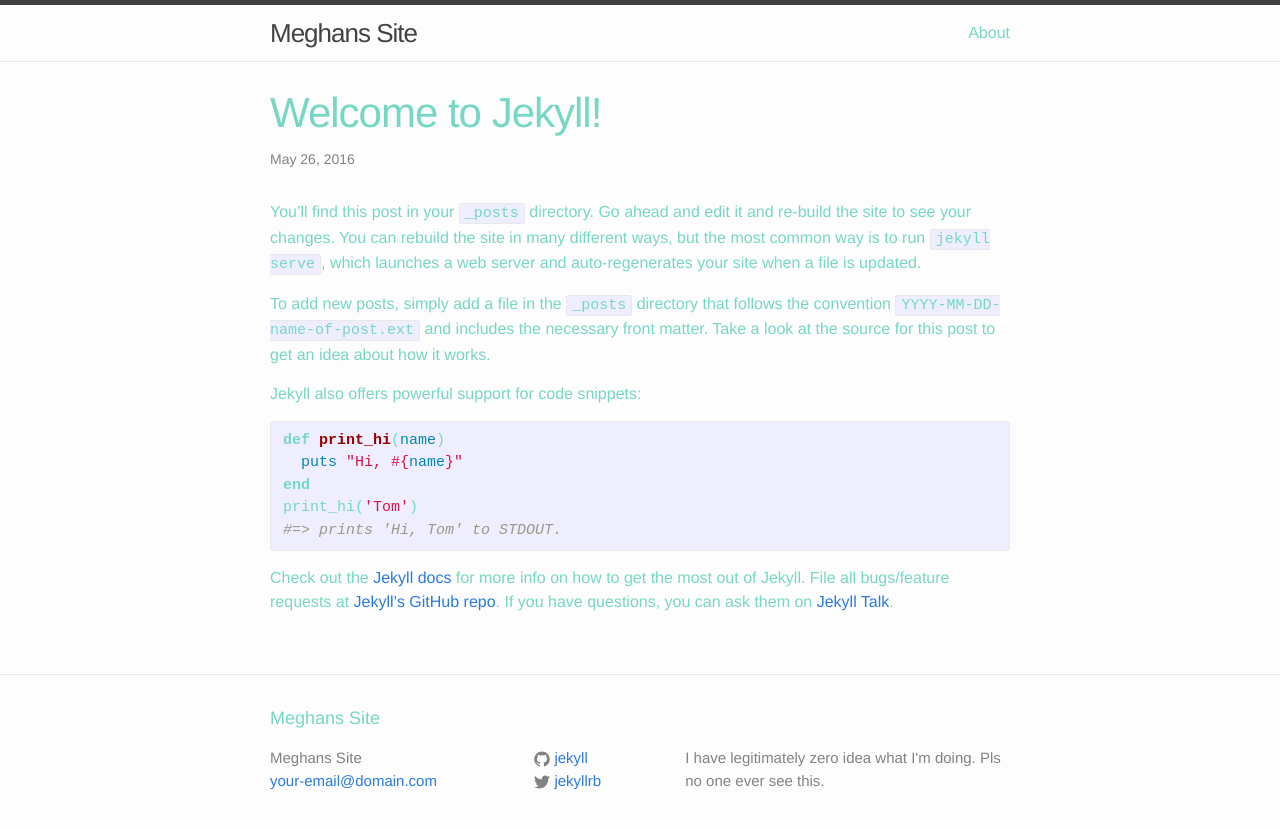
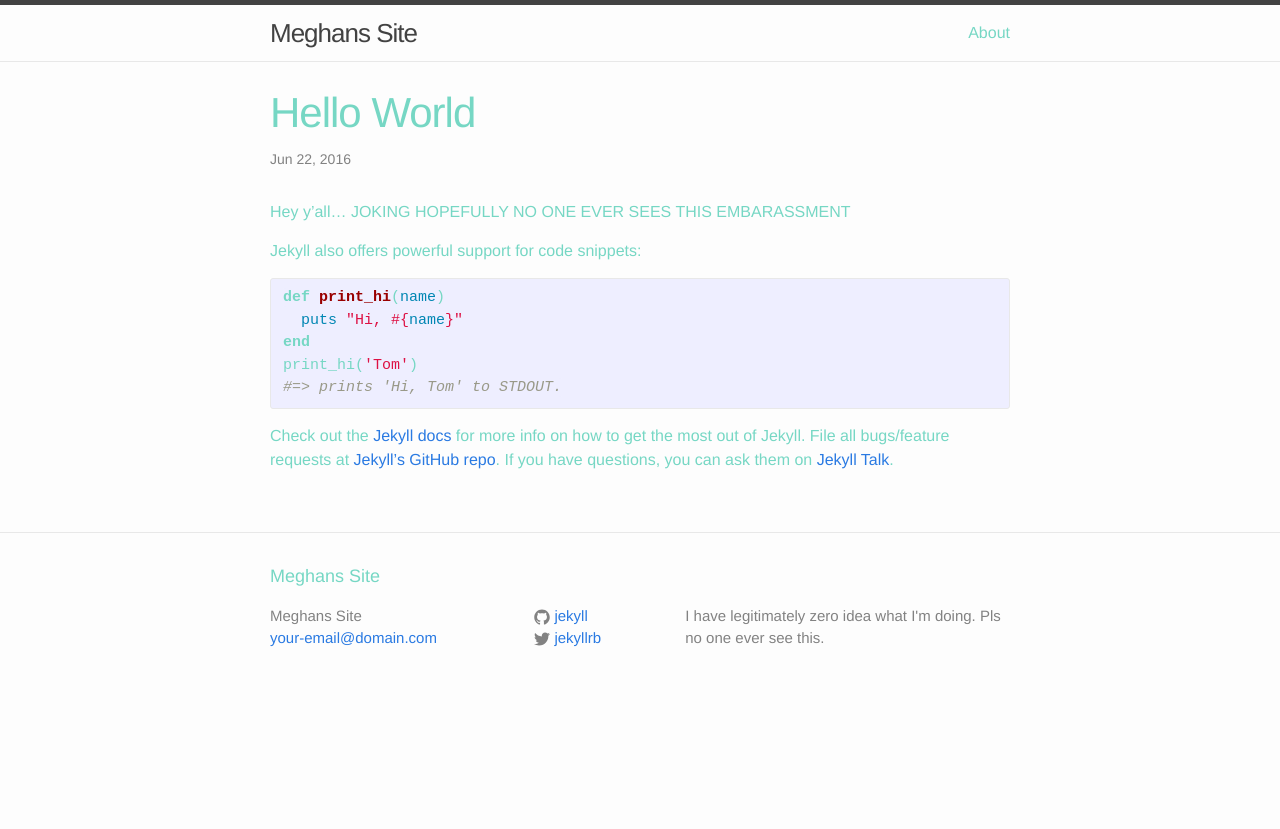
Before and after one commit to megmuldoon/megmuldoon.github.io, a Jekyll site: the page built from _posts/2016-05-25-welcome-to-jekyll.markdown, in a window 1280 px wide. Shown: the top 829 px of the page. Built offline with Jekyll 4.4.1, drawn with Linux system fonts in a browser that asks for light colours.

Commit message:
Update 2016-05-25-welcome-to-jekyll.markdown

```diff
--- a/_posts/2016-05-25-welcome-to-jekyll.markdown
+++ b/_posts/2016-05-25-welcome-to-jekyll.markdown
@@ -1,12 +1,10 @@
 ---
 layout: post
-title:  "Welcome to Jekyll!"
-date:   2016-05-25 22:07:17 -0400
+title:  "Hello World"
+date:   2016-06-22 01:15:17 -0400
 categories: jekyll update
 ---
-You’ll find this post in your `_posts` directory. Go ahead and edit it and re-build the site to see your changes. You can rebuild the site in many different ways, but the most common way is to run `jekyll serve`, which launches a web server and auto-regenerates your site when a file is updated.
-
-To add new posts, simply add a file in the `_posts` directory that follows the convention `YYYY-MM-DD-name-of-post.ext` and includes the necessary front matter. Take a look at the source for this post to get an idea about how it works.
+Hey y'all... JOKING HOPEFULLY NO ONE EVER SEES THIS EMBARASSMENT
 
 Jekyll also offers powerful support for code snippets:
 
```
